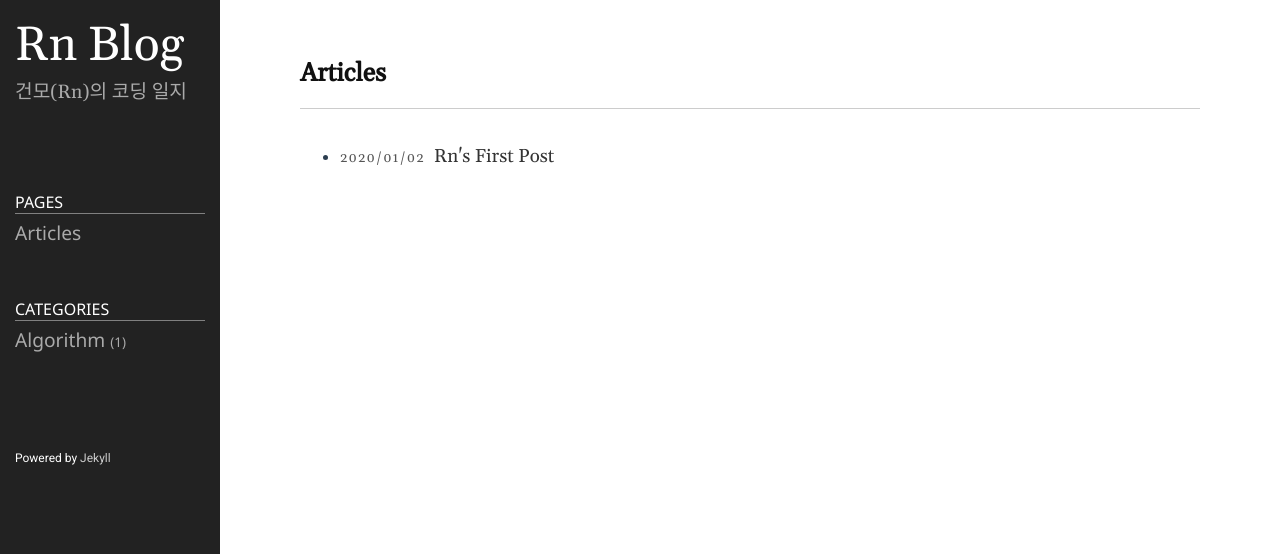
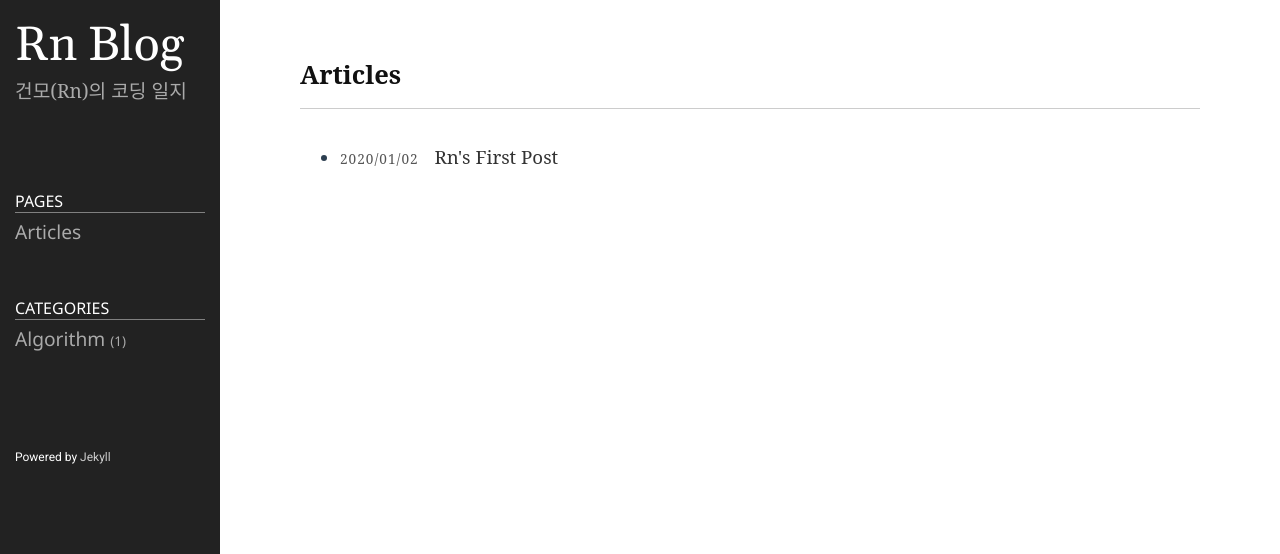
Before and after one commit to thak1411/__ARCHIVE__thak1411.github.io, a Jekyll site: the page built from index.md, in a window 1280 px wide. Shown: the top 554 px of the page. Built offline with Jekyll 4.4.1, drawn with Linux system fonts in a browser that asks for light colours.

Commit message:
Test: Font Test

```diff
--- a/public/css/style.css
+++ b/public/css/style.css
@@ -49,7 +49,7 @@ body {
 	height: 100%;
 	margin: 0;
 	padding: 0;
-	font-family: 'Gelasio', 'Nanum Myeongjo', serif;
+	font-family: 'serif', 'Gelasio', 'Nanum Myeongjo';
 	color: #2c3e50;
 }
 
```
Also changed, not shown: _about/README.MD (renamed from about/README.MD).
